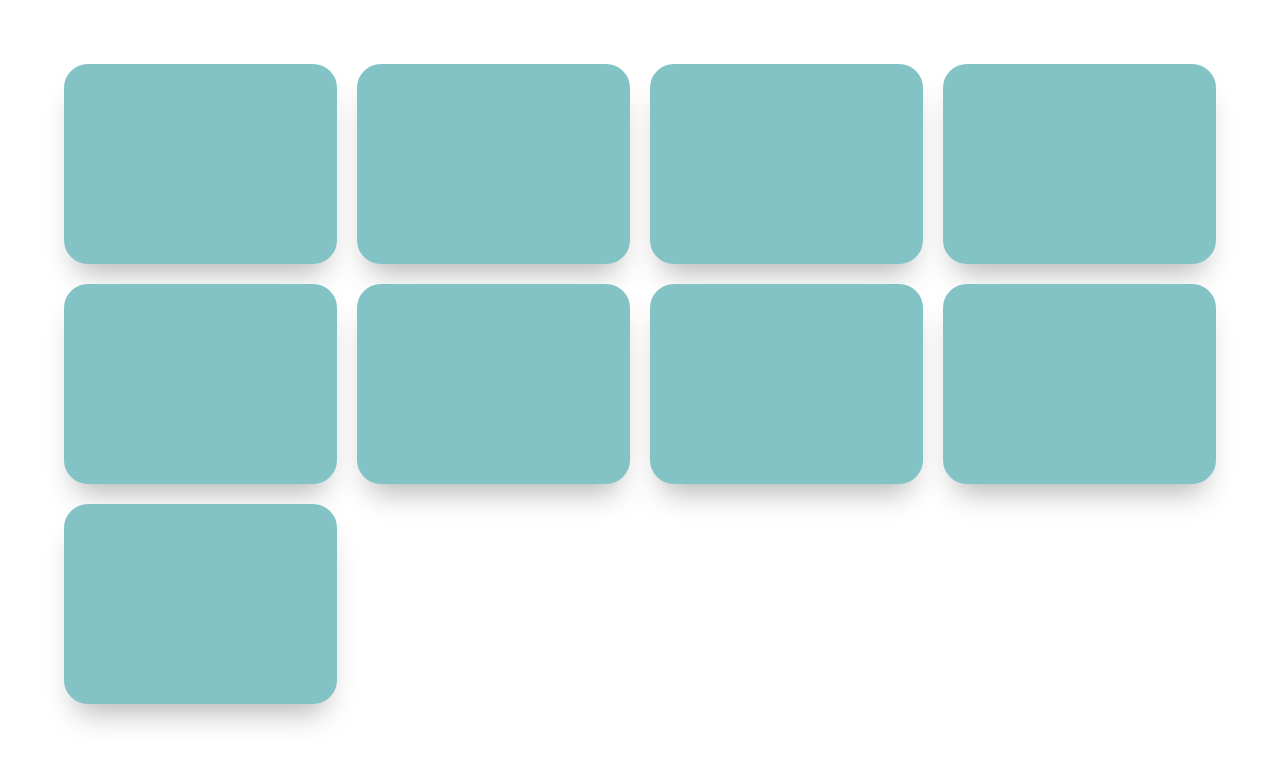
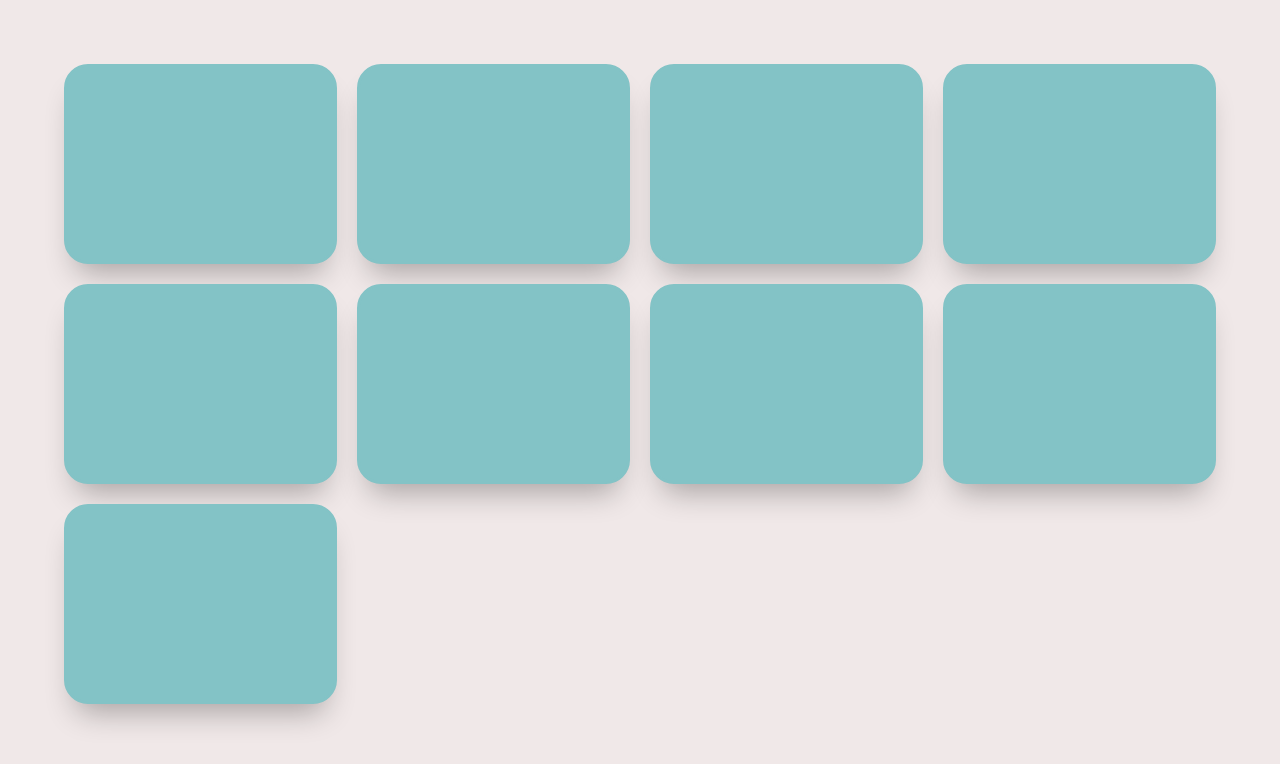
Before and after one commit to lighterEB/gbc, a Vue app in the folder frontend/: page / in a window 1280 px wide. Shown: the top 764 px of the page. Built offline with nearby package versions, Linux system fonts and the light colour scheme.

Commit message:
调整背景颜色

```diff
--- a/frontend/src/style.css
+++ b/frontend/src/style.css
@@ -1,3 +1,3 @@
 body {
-    background: #ffffff;
+    background: #f0e8e8;
 }
```
